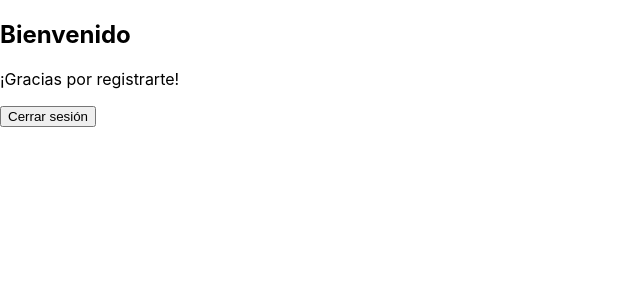
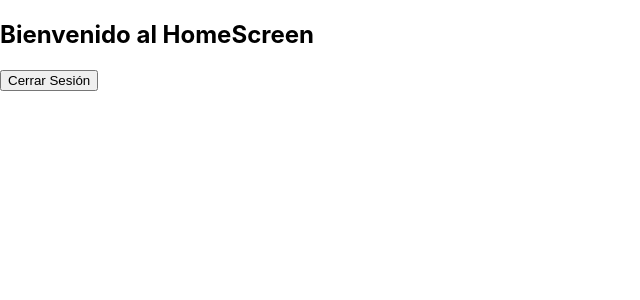
Before and after one commit to BocanegraKleyver/UADE_BOCANEGRA_KLEYVER_ID2_FRONTEND, a React (Create React App) app in the folder uade_bocanegra_kleyver_id2/: page /home in a window 1280 px wide. Shown: the top 300 px of the page, without its empty margins (0-640 px from the left). Built offline with nearby package versions, Linux system fonts and the light colour scheme.

Commit message:
6: Pruebas test de login y cerrar sesion correctas.

```diff
--- a/uade_bocanegra_kleyver_id2/src/screens/HomeScreen.jsx
+++ b/uade_bocanegra_kleyver_id2/src/screens/HomeScreen.jsx
@@ -1,31 +1,31 @@
 // HomeScreen.jsx
-import React from 'react';
-import { useNavigate } from 'react-router-dom';
+
+import React from "react";
+import { useNavigate } from "react-router-dom";
 import Swal from 'sweetalert2';
 
 const HomeScreen = () => {
   const navigate = useNavigate();
 
   const handleLogout = () => {
-    localStorage.removeItem('user'); // Elimina el usuario del localStorage
-
-    // Mostrar un mensaje de despedida
+    // Limpiar el almacenamiento local
+    localStorage.removeItem('user');
+    // Mostrar mensaje de despedida
     Swal.fire({
-      icon: 'success',
+      icon: 'info',
       title: '¡Hasta luego!',
-      text: 'Has cerrado sesión exitosamente.',
-      onClose: () => {
-        // Redirecciona al login después de cerrar el mensaje
-        navigate('/'); // Redirige a la página de inicio
-      }
+      text: 'Gracias por estar con nosotros. ¡Te esperamos pronto!',
+    }).then(() => {
+      // Redirigir a la página de inicio de sesión
+      navigate('/');
     });
   };
 
   return (
     <div>
-      <h2>Bienvenido</h2>
-      <p>¡Gracias por registrarte!</p>
-      <button onClick={handleLogout}>Cerrar sesión</button>
+      <h2>Bienvenido al HomeScreen</h2>
+      {/* Botón de Cerrar Sesión */}
+      <button onClick={handleLogout}>Cerrar Sesión</button>
     </div>
   );
 };
--- a/uade_bocanegra_kleyver_id2/src/screens/LoginScreen.jsx
+++ b/uade_bocanegra_kleyver_id2/src/screens/LoginScreen.jsx
@@ -34,8 +34,6 @@ const LoginScreen = () => {
       if (!response.ok) {
         throw new Error('Usuario o contraseña incorrectos');
       }
-
-      const data = await response.json();
 
       // Mostrar mensaje de éxito
       Swal.fire({
```
Also changed, not shown: 1 other file (tests, documents, lock files or other folders).
